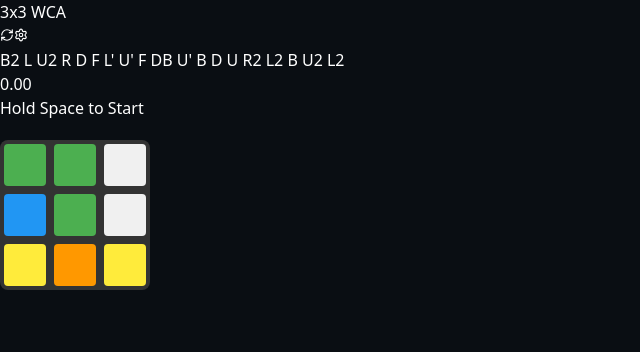
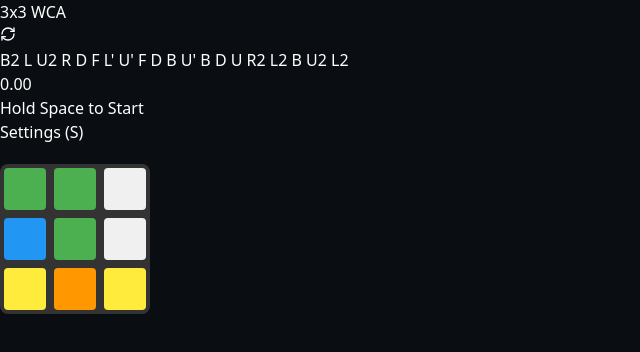
Before and after one commit to trentrossouw-git/rubiks-timer, a React (Vite) app: page / in a window 1280 px wide. Shown: the top 352 px of the page, without its empty margins (0-640 px from the left). Built offline with nearby package versions, Linux system fonts and the light colour scheme.

Commit message:
Add glassy UI, Settings page, and working WCA Inspection

```diff
--- a/src/App.jsx
+++ b/src/App.jsx
@@ -1,77 +1,104 @@
 import { useState, useEffect, useRef } from 'react';
 import CubeTimer from './components/CubeTimer';
 import CubeVisualizer from './components/CubeVisualizer';
+import Settings from './pages/Settings';
 import { STD_SOLVED } from './utils/constants';
 import { generateRandomMoves, applyMove, cloneCube } from './utils/cubeLogic';
 
+const THEME_GLASS_CLASSES = {
+    indigo: 'bg-indigo-500/10 border-indigo-500/20 text-indigo-400',
+    emerald: 'bg-emerald-500/10 border-emerald-500/20 text-emerald-400',
+    rose: 'bg-rose-500/10 border-rose-500/20 text-rose-400',
+    amber: 'bg-amber-500/10 border-amber-500/20 text-amber-400',
+};
+
 export default function App() {
-  // --- STATE ---
+  const [view, setView] = useState('timer');
+  const [themeColor, setThemeColor] = useState('indigo');
+  const [useInspection, setUseInspection] = useState(false);
+
   const [time, setTime] = useState(0);
-  const [timerStatus, setTimerStatus] = useState('idle'); // idle, holding, ready, running, finished
+  const [inspectionTime, setInspectionTime] = useState(15);
+  const [timerStatus, setTimerStatus] = useState('idle');
   const [scramble, setScramble] = useState('Generating...');
   const [cubeState, setCubeState] = useState(STD_SOLVED);
 
-  // --- REFS ---
   const requestRef = useRef();
   const startTimeRef = useRef(0);
+  const inspectionIntervalRef = useRef(null);
   const holdTimeoutRef = useRef(null);
 
-  // --- SCRAMBLE LOGIC ---
   const handleNewScramble = () => {
     const movesString = generateRandomMoves(20);
     setScramble(movesString);
-
     let state = cloneCube(STD_SOLVED);
     const moves = movesString.split(' ');
     moves.forEach(move => state = applyMove(state, move));
     setCubeState(state);
+    setTime(0);
+    setInspectionTime(15);
+    if (inspectionIntervalRef.current) clearInterval(inspectionIntervalRef.current);
   };
 
-  // Initial Scramble
   useEffect(() => { handleNewScramble(); }, []);
 
-  // --- TIMER LOGIC ---
+  const startTimer = () => {
+    if (inspectionIntervalRef.current) clearInterval(inspectionIntervalRef.current);
+    setTimerStatus('running');
+    startTimeRef.current = Date.now();
     const animate = () => {
       setTime(Date.now() - startTimeRef.current);
       requestRef.current = requestAnimationFrame(animate);
     };
+    requestRef.current = requestAnimationFrame(animate);
+  };
+
+  const startInspection = () => {
+    setTimerStatus('inspecting');
+    setInspectionTime(15);
+    inspectionIntervalRef.current = setInterval(() => {
+      setInspectionTime((prev) => {
+        if (prev <= 1) {
+           clearInterval(inspectionIntervalRef.current);
+           return 0;
+        }
+        return prev - 1;
+      });
+    }, 1000);
+  };
 
   useEffect(() => {
+    if (view !== 'timer') return;
+
     const handleKeyDown = (e) => {
       if (e.code === 'Space') {
         if (timerStatus === 'running') {
-          // STOP
           cancelAnimationFrame(requestRef.current);
           setTimerStatus('finished');
         } else if (timerStatus === 'idle' || timerStatus === 'finished') {
-          // START HOLDING
+          if (useInspection) startInspection();
+          else {
             setTimerStatus('holding');
-          holdTimeoutRef.current = setTimeout(() => {
-            setTimerStatus('ready');
-            setTime(0);
-          }, 300); // 300ms hold time
+            holdTimeoutRef.current = setTimeout(() => setTimerStatus('ready'), 300);
+          }
+        } else if (timerStatus === 'inspecting') {
+          setTimerStatus('holding');
+          holdTimeoutRef.current = setTimeout(() => setTimerStatus('ready'), 300);
         }
       }
+      if (e.key.toLowerCase() === 's' && timerStatus !== 'running') setView('settings');
     };
 
     const handleKeyUp = (e) => {
       if (e.code === 'Space') {
         if (timerStatus === 'ready') {
-          // START
-          setTimerStatus('running');
-          startTimeRef.current = Date.now();
-          requestRef.current = requestAnimationFrame(animate);
+          startTimer();
         } else if (timerStatus === 'holding') {
-          // CANCEL (Released too early)
           clearTimeout(holdTimeoutRef.current);
-          setTimerStatus('idle');
+          setTimerStatus(useInspection ? 'inspecting' : 'idle');
         }
       }
-      // Pressing Space when 'finished' resets the cycle
-      if (timerStatus === 'finished' && e.code === 'Space') {
-         handleNewScramble();
-         setTimerStatus('idle');
-      }
+      if (timerStatus === 'finished' && e.code === 'Space') handleNewScramble();
     };
 
     window.addEventListener('keydown', handleKeyDown);
@@ -80,36 +107,43 @@ export default function App() {
       window.removeEventListener('keydown', handleKeyDown);
       window.removeEventListener('keyup', handleKeyUp);
     };
-  }, [timerStatus]);
+  }, [timerStatus, view, useInspection]);
 
-  // --- BLUR STYLE FOR VISUALIZER ---
-  const visualizerStyle = {
-    opacity: timerStatus === 'running' ? 0.3 : 1,
-    filter: timerStatus === 'running' ? 'blur(4px)' : 'none',
-    transition: 'all 300ms ease-in-out'
-  };
+  if (view === 'settings') {
+    return (
+        <Settings
+            onBack={() => setView('timer')}
+            themeColor={themeColor}
+            setThemeColor={setThemeColor}
+            useInspection={useInspection}
+            setUseInspection={setUseInspection}
+        />
+    );
+  }
 
   return (
     <div className="h-screen bg-[#0a0e13] text-gray-100 font-sans flex flex-col overflow-hidden relative">
-
-      {/* MAIN CONTENT AREA */}
-      <div className="flex-1 flex flex-col relative z-0">
-
-        {/* TIMER SECTION */}
       <div className="flex-1 flex flex-col justify-center min-h-[400px] z-20">
           <CubeTimer
-                time={time}
+              time={timerStatus === 'inspecting' ? inspectionTime : time}
+              isInspecting={timerStatus === 'inspecting'}
               timerStatus={timerStatus}
               scramble={scramble}
               onNewScramble={handleNewScramble}
+              themeColor={themeColor}
           />
+
+          <button
+            onClick={() => setView('settings')}
+            className={`absolute bottom-8 right-8 px-4 py-2 rounded-xl border backdrop-blur-md transition-all duration-300 text-[10px] font-black uppercase tracking-widest ${
+                timerStatus === 'running' ? 'opacity-0 translate-y-4' : 'opacity-100 translate-y-0'
+            } ${THEME_GLASS_CLASSES[themeColor] || 'bg-white/5 border-white/10 text-gray-400'}`}
+          >
+            Settings (S)
+          </button>
       </div>
-
-        {/* VISUALISER SECTION */}
-        <div className="flex justify-center pb-12" style={visualizerStyle}>
+      <div className="flex justify-center pb-12" style={{ opacity: timerStatus === 'running' ? 0.1 : 1, filter: timerStatus === 'running' ? 'blur(10px)' : 'none', transition: '0.5s' }}>
           <CubeVisualizer state={cubeState} />
-        </div>
-
       </div>
     </div>
   );
--- a/src/components/CubeTimer.jsx
+++ b/src/components/CubeTimer.jsx
@@ -1,100 +1,46 @@
 import React from 'react';
-import { RefreshCw, Settings as SettingsIcon } from 'lucide-react';
+import { RefreshCw } from 'lucide-react';
 import { formatTime } from '../utils/helpers';
 
-export default function CubeTimer({
-    time,
-    timerStatus,
-    scramble,
-    onNewScramble
-}) {
-    // Logic to display time (shows 0.00 if idle, formatted time otherwise)
-    const getDisplayTime = () => {
-        return formatTime(time);
-    };
+const THEME_STYLES = {
+    indigo: { text: 'text-indigo-400', glass: 'bg-indigo-500/10 border-indigo-500/20' },
+    emerald: { text: 'text-emerald-400', glass: 'bg-emerald-500/10 border-emerald-500/20' },
+    rose: { text: 'text-rose-400', glass: 'bg-rose-500/10 border-rose-500/20' },
+    amber: { text: 'text-amber-400', glass: 'bg-amber-500/10 border-amber-500/20' },
+};
 
-    // Logic to split scramble into readable rows
-    const renderScrambleText = () => {
-        if (!scramble) return <span className="text-gray-700 animate-pulse">Generating...</span>;
-
-        // Split long scrambles into chunks of 10 moves for better readability
-        const moves = scramble.split(' ');
-        const rows = [];
-        for (let i = 0; i < moves.length; i += 10) rows.push(moves.slice(i, i + 10).join(' '));
-
-        return (
-            <div className="flex flex-col items-center justify-center w-full text-center">
-                {rows.map((row, i) => (
-                    <span key={i} className="block leading-tight text-gray-300">{row}</span>
-                ))}
-            </div>
-        );
-    };
-
-    // Dynamic Colors based on status
-    let timerColor = 'text-gray-100';
-    if (timerStatus === 'ready') timerColor = 'text-[#22c55e]';   // Green
-    if (timerStatus === 'holding') timerColor = 'text-[#E65F5F]'; // Red
-
+export default function CubeTimer({ time, isInspecting, timerStatus, scramble, onNewScramble, themeColor }) {
+    const activeStyle = THEME_STYLES[themeColor] || THEME_STYLES.indigo;
     const isRunning = timerStatus === 'running';
 
-    // UI Fade Style (Dim the controls when timer is running)
-    const fadeStyle = {
-        opacity: isRunning ? 0 : 1,
-        transition: 'opacity 0.2s ease-in-out',
-        pointerEvents: isRunning ? 'none' : 'auto'
-    };
+    let timerColor = 'text-gray-100';
+    if (isInspecting) timerColor = activeStyle.text;
+    else if (timerStatus === 'ready') timerColor = 'text-[#22c55e]';
+    else if (timerStatus === 'holding') timerColor = 'text-[#E65F5F]';
 
     return (
         <div className="flex flex-col items-center w-full max-w-4xl mx-auto">
-            {/* HEADER CONTROLS (Pill Shape) */}
-            <div
-                className="flex justify-center pt-8 mb-2 transition-all duration-300"
-                style={fadeStyle}
-            >
-                <div className="flex items-center bg-gray-800 border border-gray-700 rounded-lg p-0.5 shadow-sm z-20">
-                    <div className="px-2.5 py-1 text-[10px] font-bold text-gray-400 uppercase tracking-wider border-r border-gray-700 mr-1 select-none">
-                        3x3 WCA
-                    </div>
-                    <button
-                        onClick={(e) => { e.currentTarget.blur(); onNewScramble(); }}
-                        className="p-1.5 text-gray-400 hover:text-white hover:bg-gray-700 rounded-md cursor-pointer transition-colors"
-                    >
-                        <RefreshCw size={14} />
-                    </button>
-                    <button
-                        className="p-1.5 text-gray-400 hover:text-white hover:bg-gray-700 rounded-md cursor-pointer transition-colors"
-                    >
-                        <SettingsIcon size={14} />
-                    </button>
+            <div className="flex justify-center pt-8 mb-2" style={{ opacity: isRunning ? 0 : 1, transition: '0.2s' }}>
+                <div className={`flex items-center ${activeStyle.glass} backdrop-blur-md border rounded-xl p-1 shadow-2xl`}>
+                    <div className="px-3 py-1.5 text-[10px] font-black text-gray-400 uppercase tracking-[0.2em] border-r border-white/10 mr-1">3x3 WCA</div>
+                    <button onClick={onNewScramble} className="p-2 text-gray-400 hover:text-white rounded-lg cursor-pointer"><RefreshCw size={16} /></button>
                 </div>
             </div>
 
-            {/* SCRAMBLE TEXT */}
-            <div
-                className="flex justify-center w-full px-4 mt-12 mb-2 select-none transition-all duration-300 min-h-[60px]"
-                style={fadeStyle}
-            >
-                <h2 className="font-mono text-lg md:text-2xl text-gray-300 tracking-wide leading-relaxed text-center">
-                    {renderScrambleText()}
+            <div className="flex justify-center w-full px-4 mt-12 mb-2 select-none min-h-[60px]" style={{ opacity: isRunning ? 0 : 1, transition: '0.2s' }}>
+                <h2 className="font-mono text-lg md:text-2xl text-gray-300 text-center tracking-wide leading-relaxed">
+                    {scramble}
                 </h2>
             </div>
 
-            {/* MAIN TIMER NUMBERS */}
             <div className="flex justify-center mt-8 mb-12 w-full">
                 <div className={`font-mono text-7xl md:text-9xl font-bold tabular-nums tracking-tighter select-none transition-colors duration-200 ${timerColor} text-center`}>
-                    {getDisplayTime()}
+                    {isInspecting ? time : formatTime(time)}
                 </div>
             </div>
 
-            {/* HINT TEXT */}
-            <div
-                style={fadeStyle}
-                className="pb-2 text-center text-indigo-400 text-[10px] font-medium uppercase tracking-widest select-none transition-opacity duration-200"
-            >
-                <span>
-                    {timerStatus === 'holding' ? 'Hold...' : timerStatus === 'ready' ? 'Release to Solve' : 'Hold Space to Start'}
-                </span>
+            <div className={`pb-2 text-center ${activeStyle.text} text-[10px] font-bold uppercase tracking-[0.3em] transition-opacity duration-200 ${isRunning ? 'opacity-0' : 'opacity-100'}`}>
+                {isInspecting ? 'Inspect Now' : (timerStatus === 'holding' ? 'Hold...' : timerStatus === 'ready' ? 'Release to Solve' : 'Hold Space to Start')}
             </div>
         </div>
     );
--- /dev/null
+++ b/src/pages/Settings.jsx
@@ -0,0 +1,81 @@
+import React from 'react';
+import { ArrowLeft, Palette, Check, Clock } from 'lucide-react';
+
+const THEME_OPTIONS = [
+    { id: 'indigo', color: 'bg-indigo-500', glass: 'bg-indigo-500/10 border-indigo-500/20' },
+    { id: 'emerald', color: 'bg-emerald-500', glass: 'bg-emerald-500/10 border-emerald-500/20' },
+    { id: 'rose', color: 'bg-rose-500', glass: 'bg-rose-500/10 border-rose-500/20' },
+    { id: 'amber', color: 'bg-amber-500', glass: 'bg-amber-500/10 border-amber-500/20' },
+];
+
+export default function Settings({ onBack, themeColor, setThemeColor, useInspection, setUseInspection }) {
+    const activeTheme = THEME_OPTIONS.find(t => t.id === themeColor) || THEME_OPTIONS[0];
+
+    return (
+        <div className="min-h-screen bg-[#0a0e13] text-gray-100 p-8 font-sans animate-in fade-in duration-300">
+            <div className="max-w-2xl mx-auto">
+                {/* Header */}
+                <div className="flex items-center gap-4 mb-10">
+                    <button onClick={onBack} className="p-2 hover:bg-gray-800 rounded-full cursor-pointer transition-colors">
+                        <ArrowLeft size={24} />
+                    </button>
+                    <h1 className="text-3xl font-bold tracking-tight">Settings</h1>
+                </div>
+
+                <div className="space-y-12">
+                    {/* Theme Section */}
+                    <section>
+                        <div className="flex items-center gap-2 mb-6 text-gray-400">
+                            <Palette size={18} />
+                            <h2 className="text-xs font-bold uppercase tracking-[0.2em]">Accent Theme</h2>
+                        </div>
+                        <div className="grid grid-cols-2 md:grid-cols-4 gap-4">
+                            {THEME_OPTIONS.map((theme) => (
+                                <button
+                                    key={theme.id}
+                                    onClick={() => setThemeColor(theme.id)}
+                                    className={`flex flex-col items-center gap-3 p-5 rounded-2xl border transition-all cursor-pointer backdrop-blur-md ${
+                                        themeColor === theme.id
+                                        ? `${theme.glass} border-opacity-50 ring-1 ring-white/10 scale-105 shadow-[0_0_20px_rgba(0,0,0,0.3)]`
+                                        : 'bg-gray-900/40 border-gray-800 hover:border-gray-700'
+                                    }`}
+                                >
+                                    <div className={`w-10 h-10 rounded-full ${theme.color} shadow-lg`} />
+                                    <span className={`text-xs font-semibold capitalize ${themeColor === theme.id ? 'text-white' : 'text-gray-500'}`}>{theme.id}</span>
+                                </button>
+                            ))}
+                        </div>
+                    </section>
+
+                    {/* Inspection Section */}
+                    <section>
+                        <div className="flex items-center gap-2 mb-6 text-gray-400">
+                            <Clock size={18} />
+                            <h2 className="text-xs font-bold uppercase tracking-[0.2em]">Timer Behavior</h2>
+                        </div>
+                        <div
+                            onClick={() => setUseInspection(!useInspection)}
+                            className={`flex items-center justify-between p-6 rounded-2xl border backdrop-blur-md cursor-pointer transition-all ${
+                                useInspection ? activeTheme.glass : 'bg-gray-900/40 border-gray-800 hover:border-gray-700'
+                            }`}
+                        >
+                            <div>
+                                <span className="block text-sm font-bold text-white">WCA Inspection</span>
+                                <span className="text-[10px] text-gray-400 uppercase tracking-wider">15 second countdown</span>
+                            </div>
+                            <div className={`w-12 h-6 rounded-full relative transition-colors duration-300 ${useInspection ? 'bg-green-500' : 'bg-gray-700'}`}>
+                                <div className={`absolute top-1 left-1 w-4 h-4 bg-white rounded-full transition-transform duration-300 ${useInspection ? 'translate-x-6' : 'translate-x-0'}`} />
+                            </div>
+                        </div>
+                    </section>
+                </div>
+
+                <div className="mt-16 flex justify-center">
+                    <button onClick={onBack} className={`px-10 py-3 bg-gray-800 hover:bg-gray-700 text-xs font-black uppercase tracking-[0.2em] rounded-xl transition-all border border-gray-700 cursor-pointer`}>
+                        Done
+                    </button>
+                </div>
+            </div>
+        </div>
+    );
+}
```
Lines whose indentation alone changed are shown as unchanged.
